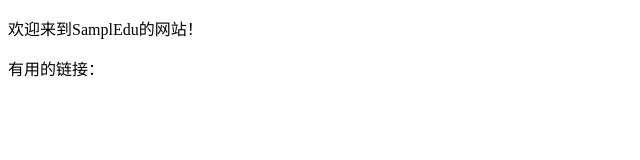
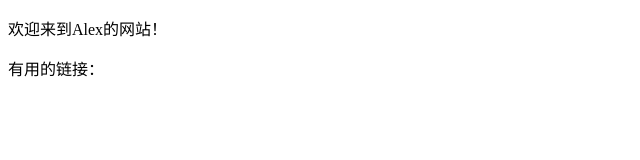
Before and after one commit to alexyuanrui/alexyuanrui, a plain HTML site: page index.html in a window 1280 px wide. Shown: the full height of the page, 0-640 px from the left. Drawn offline with Linux system fonts and the light colour scheme.

Commit message:
Update index.html

```diff
--- a/index.html
+++ b/index.html
@@ -1,7 +1,7 @@
 <!DOCTYPE html>
 <html lang="zh">
 
-<p>欢迎来到SamplEdu的网站！</p>
+<p>欢迎来到Alex的网站！</p>
 
 <p>有用的链接：</p>
 
```
